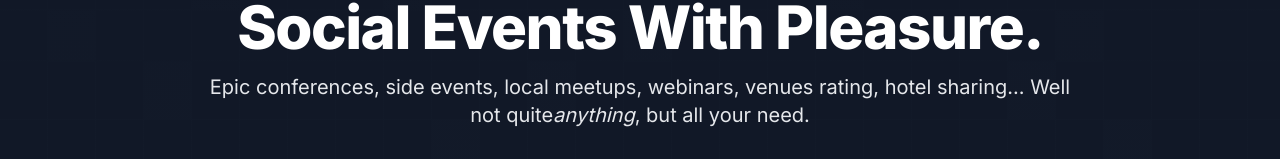
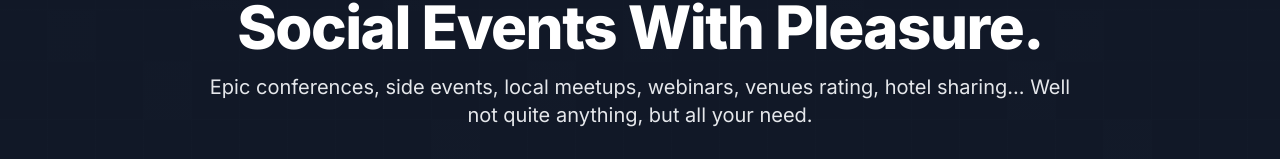
Before and after one commit to sidebyandrew/deban_web, a Next.js app: page / in a window 1280 px wide. Shown: the part 166-325 px from the top of the page. Built offline with nearby package versions, Linux system fonts and the light colour scheme.

Commit message:
mig to react done

```diff
--- a/src/app/page.tsx
+++ b/src/app/page.tsx
@@ -35,8 +35,7 @@ export default function Home() {
           </h1>
           <p className="mb-8 hidden text-lg font-normal text-gray-500 dark:text-gray-200 sm:px-16 lg:block lg:px-48 lg:text-xl">
             Epic conferences, side events, local meetups, webinars, venues
-            rating, hotel sharing... Well not quite
-            <em>anything</em>, but all your need.
+            rating, hotel sharing... Well not quite anything, but all your need.
           </p>
           <form className="mx-auto w-full max-w-md">
             <label
```
